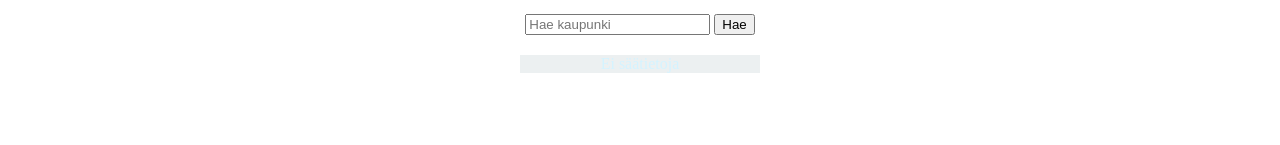
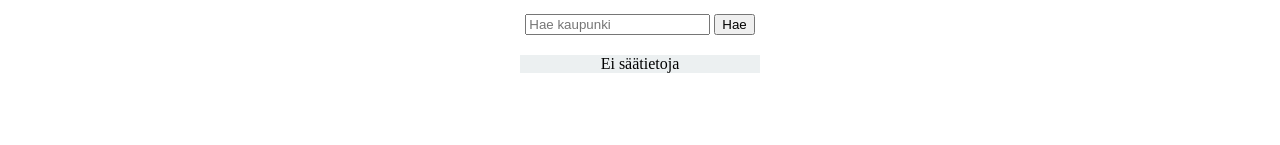
Before and after one commit to jamktiko/ryhm-kolmetesti, a SvelteKit app: page / in a window 1280 px wide. Shown: the part 337-482 px from the top of the page. Built offline with nearby package versions, Linux system fonts and the light colour scheme; no server answers.

Commit message:
värisäätö

```diff
--- a/src/lib/components/WeatherMain.svelte
+++ b/src/lib/components/WeatherMain.svelte
@@ -34,7 +34,7 @@
 		color: var(--main-color);
 	}
 	p {
-		color: var(--main-color);
+		color: var(--text-decoration-color);
 		background-color: var(--sec-color);
 	}
 </style>
--- a/src/routes/+layout.svelte
+++ b/src/routes/+layout.svelte
@@ -25,6 +25,7 @@
 	:root {
 		--main-color: #d4f3ff;
 		--sec-color: #ecf0f1;
+		--text-decoration-color: black;
 	}
 	main {
 		text-align: center;
```
